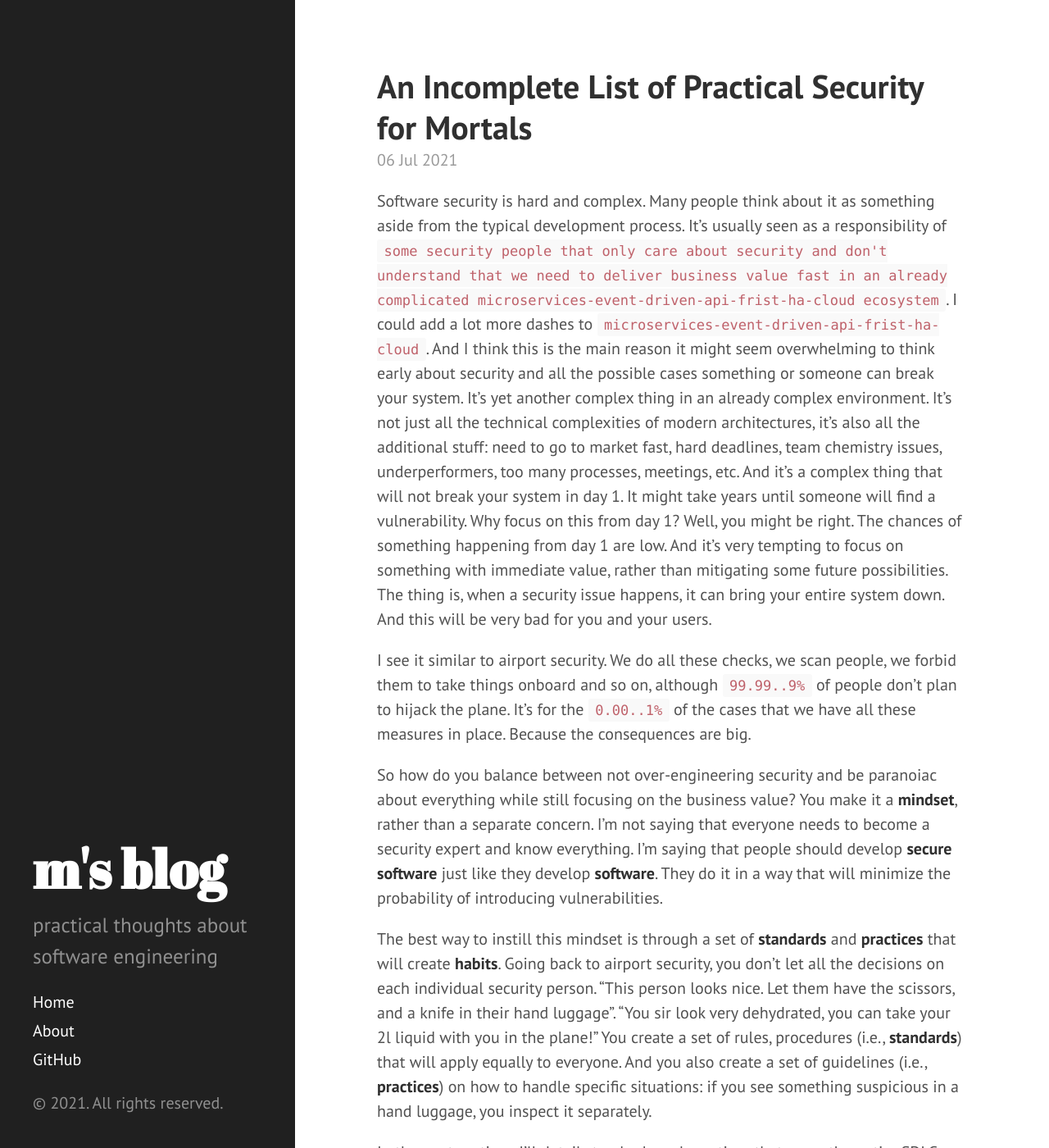
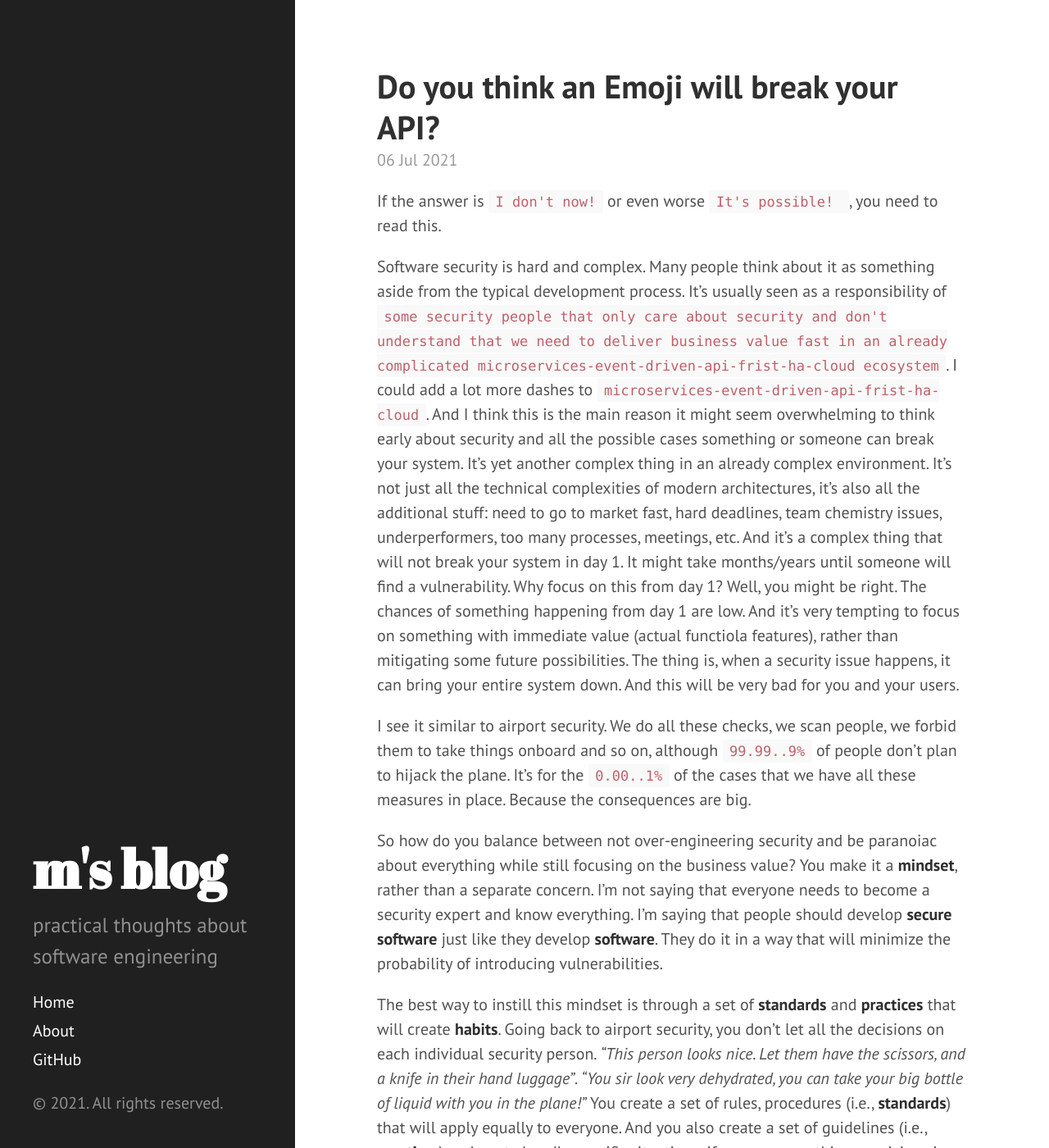
Before and after one commit to ludovicianul/ludovicianul.github.io, a Jekyll site: the page built from _posts/2021-07-06-incomplete-list-of-security.md, in a window 1280 px wide and 1400 px high. Shown: the whole window at 82% size. Built offline with Jekyll 4.4.1, drawn with Linux system fonts in a browser that asks for light colours; comment, search, counter and statistics services are not loaded; some of the changed text lies outside the part shown.

Commit message:
Fix some typos and change title

```diff
--- a/_posts/2021-07-06-incomplete-list-of-security.md
+++ b/_posts/2021-07-06-incomplete-list-of-security.md
@@ -1,16 +1,18 @@
 ---
 layout: post
-title: An Incomplete List of Practical Security for Mortals
+title: Do you think an Emoji will break your API?
 ---
+
+If the answer is `I don't now!` or even worse `It's possible!  `, you need to read this.
 
 Software security is hard and complex. Many people think about it as something aside from the typical development process. It's usually seen as a responsibility of
 `some security people that only care about security and don't understand that we need to deliver business value fast in an already complicated microservices-event-driven-api-frist-ha-cloud ecosystem`.
 I could add a lot more dashes to `microservices-event-driven-api-frist-ha-cloud`.
 And I think this is the main reason it might seem overwhelming to think early about security and all the possible cases something or someone can break your system.
 It's yet another complex thing in an already complex environment. It's not just all the technical complexities of modern architectures, it's also all the additional stuff: need to go to market fast, hard deadlines, team chemistry issues, underperformers, too many processes, meetings, etc.
-And it's a complex thing that will not break your system in day 1. It might take years until someone will find a vulnerability. Why focus on this from day 1?
+And it's a complex thing that will not break your system in day 1. It might take months/years until someone will find a vulnerability. Why focus on this from day 1?
 Well, you might be right. The chances of something happening from day 1 are low.
-And it's very tempting to focus on something with immediate value, rather than mitigating some future possibilities.
+And it's very tempting to focus on something with immediate value (actual functiola features), rather than mitigating some future possibilities.
 The thing is, when a security issue happens, it can bring your entire system down. And this will be very bad for you and your users.
 
 I see it similar to airport security. We do all these checks, we scan people, we forbid them to take things onboard and so on, although `99.99..9%` of people don't plan to hijack the plane.
@@ -22,7 +24,7 @@ I'm saying that people should develop **secure software** just like they develop
 
 The best way to instill this mindset is through a set of **standards** and **practices** that will create **habits**.
 Going back to airport security, you don't let all the decisions on each individual security person.
-"This person looks nice. Let them have the scissors, and a knife in their hand luggage". "You sir look very dehydrated, you can take your 2l liquid with you in the plane!"
+_"This person looks nice. Let them have the scissors, and a knife in their hand luggage"_. _"You sir look very dehydrated, you can take your big bottle of liquid with you in the plane!"_
 You create a set of rules, procedures (i.e., **standards**) that will apply equally to everyone. And you also create a set of guidelines (i.e., **practices**) on how to handle specific situations: if you see something suspicious in a hand luggage, you inspect it separately.
 
 In the next sections I'll detail standards and practices that cover the entire SDLC.
@@ -223,6 +225,7 @@ Key things to consider:
 - don't take the first (or latest) shiny tool/library/product you find; consider things like: is it stable?, is it maintained? does it have a track record?
 - consider using tools such as [OWASP Dependency Check](https://owasp.org/www-project-dependency-check/), [License Plugin](https://www.mojohaus.org/license-maven-plugin/) or even more complex tools such as [Black Duck](https://www.blackducksoftware.com/)
 - create a list with the agreed tooling/libraries where people can choose from
+- update your dependencies frequently
 
 ## Code Analysis
 Key things to consider:
```
Also changed, not shown: other parts of _posts/2021-07-06-incomplete-list-of-security.md (+1 -1 lines).
